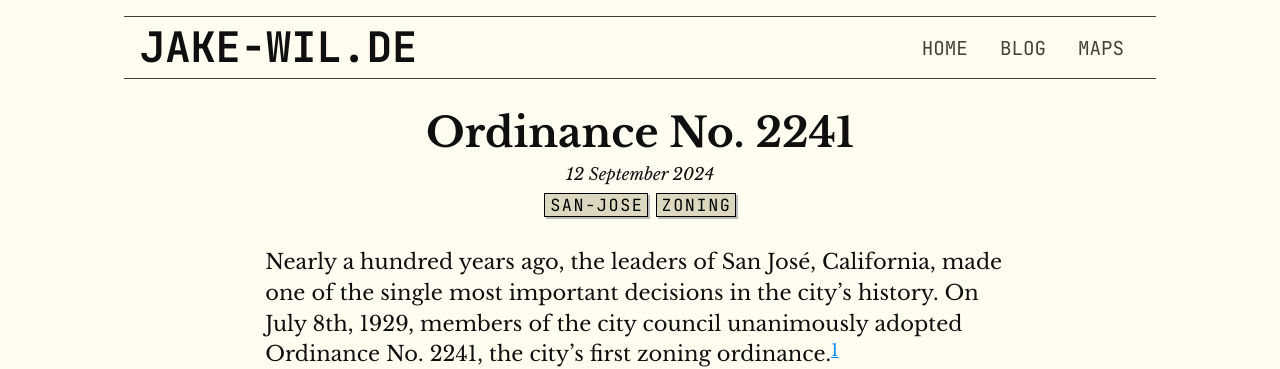
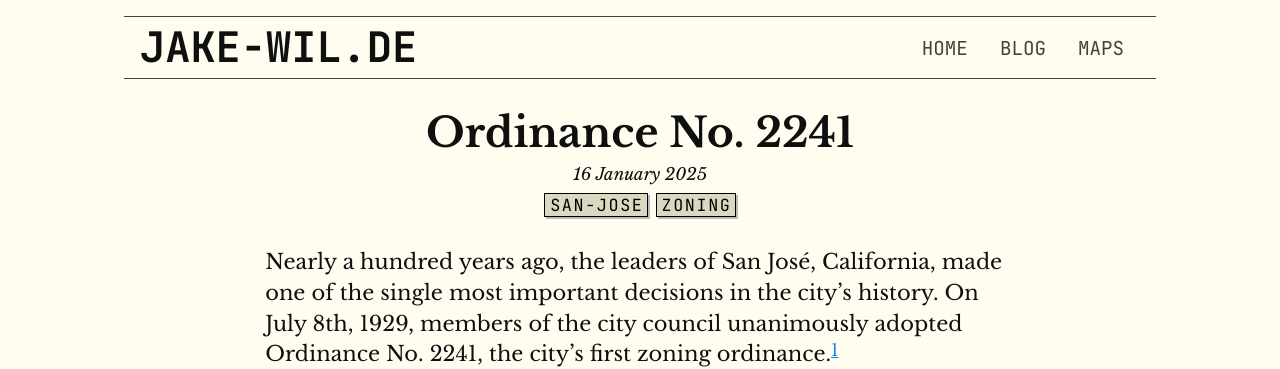
Before and after one commit to awildjake/jake-wil.de, a Jekyll site: the page built from _posts/2024-09-12-ordinance-no-2241.md, in a window 1280 px wide and 900 px high. Shown: the top 369 px of the window. Built offline with Jekyll 4.4.1, drawn with Linux system fonts in a browser that asks for light colours.

Commit message:
added date to post

```diff
--- a/_posts/2024-09-12-ordinance-no-2241.md
+++ b/_posts/2024-09-12-ordinance-no-2241.md
@@ -1,6 +1,6 @@
 ---
 title: Ordinance No. 2241
-date: 2024-09-12
+date: 2025-01-16
 tags:
     - san-jose
     - zoning
```
